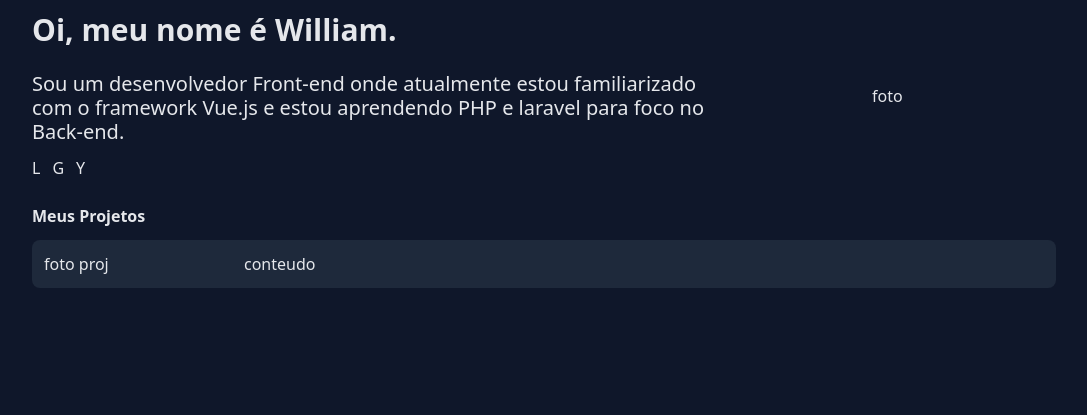
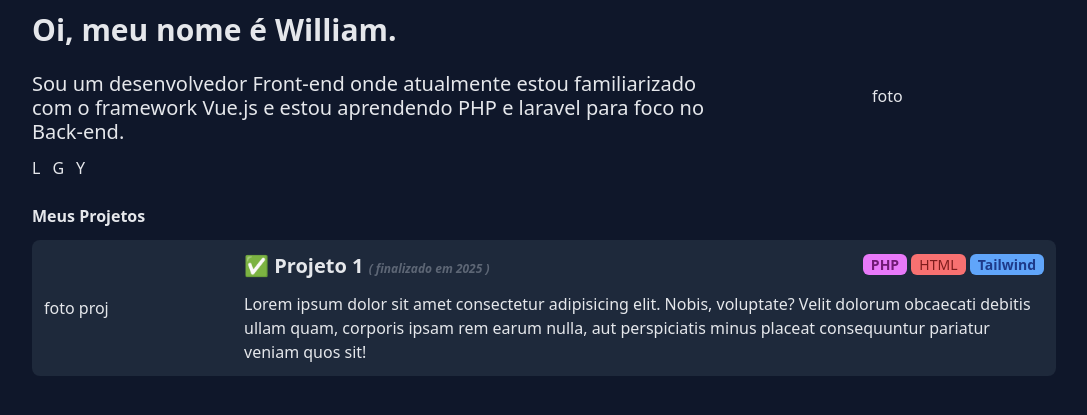
Before and after one commit to william-wv/learning-php-from-0-to-100-days, a PHP site: page /pagina.html in a window 1280 px wide. Shown: the part 76-491 px from the top of the page, without its empty margins (96-1183 px from the left). Run offline with PHP 8.4, Linux system fonts and the light colour scheme; some libraries are stand-ins or nearby versions.

Commit message:
day 03 add styles

```diff
--- a/pagina.html
+++ b/pagina.html
@@ -47,25 +47,31 @@
           </ul>
         </div>
         <div class="w-1/3 flex items-center justify-center">
-          <div class="">
-            foto
-          </div>
+          <div class="">foto</div>
         </div>
       </section>
 
       <!-- Projetos -->
-       <section class="space-y-3 py-6">
+      <section class="space-y-3 py-6">
         <h2 class="text-2x1 font-bold">Meus Projetos</h2>
 
-        <div class="bg-slate-800 rounded-lg p-3 flex jsutify-between items-center">
-          <div class="w-1/5">
-            foto proj
-          </div>
-          <div class="w-4/5">
-            conteudo
+        <div
+          class="bg-slate-800 rounded-lg p-3 flex jsutify-between items-center"
+        >
+          <div class="w-1/5">foto proj</div>
+          <div class="w-4/5 space-y-3">
+            <div class="flex gap-3 justify-between">
+              <h3 class="font-semibold text-xl">✅ Projeto 1 <span class="text-xs text-gray-400 opacity-50 italic">( finalizado em 2025 )</span></h3>
+              <div>
+                <span class="bg-fuchsia-400 text-fuchsia-900 rounded-md px-2 py-px font-semibold medium text-sm">PHP</span>
+                <span class="bg-red-400 text-red-900 rounded-md px-2 py-px font medium-semibold text-sm">HTML</span>
+                <span class="bg-blue-400 text-blue-900 rounded-md px-2 py-px font-semibold medium text-sm">Tailwind</span>
+              </div>
+            </div>
+            <p class="leading-6">Lorem ipsum dolor sit amet consectetur adipisicing elit. Nobis, voluptate? Velit dolorum obcaecati debitis ullam quam, corporis ipsam rem earum nulla, aut perspiciatis minus placeat consequuntur pariatur veniam quos sit!</p>
           </div>
         </div>
-       </section>
+      </section>
     </main>
 
     <footer></footer>
```
Also changed, not shown: index.php (+8 -1 lines).
